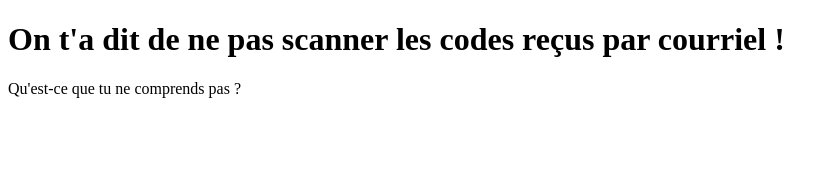
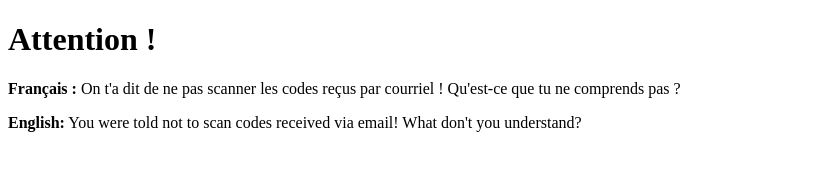
Before and after one commit to oboivin-mach/page-attention, a plain HTML site: page index.html in a window 1280 px wide. Shown: the whole page, without its empty margins (0-837 px from the left). Drawn offline with Linux system fonts and the light colour scheme.

Commit message:
Update index.html

```diff
--- a/index.html
+++ b/index.html
@@ -4,10 +4,11 @@
 <head>
     <meta charset="UTF-8">
     <meta name="viewport" content="width=device-width, initial-scale=1.0">
-    <title>Message Important</title>
+    <title>Attention</title>
 </head>
 <body>
-    <h1>On t'a dit de ne pas scanner les codes reçus par courriel !</h1>
-    <p>Qu'est-ce que tu ne comprends pas ?</p>
+    <h1>Attention !</h1>
+    <p><strong>Français :</strong> On t'a dit de ne pas scanner les codes reçus par courriel ! Qu'est-ce que tu ne comprends pas ?</p>
+    <p><strong>English:</strong> You were told not to scan codes received via email! What don't you understand?</p>
 </body>
 </html>
```
